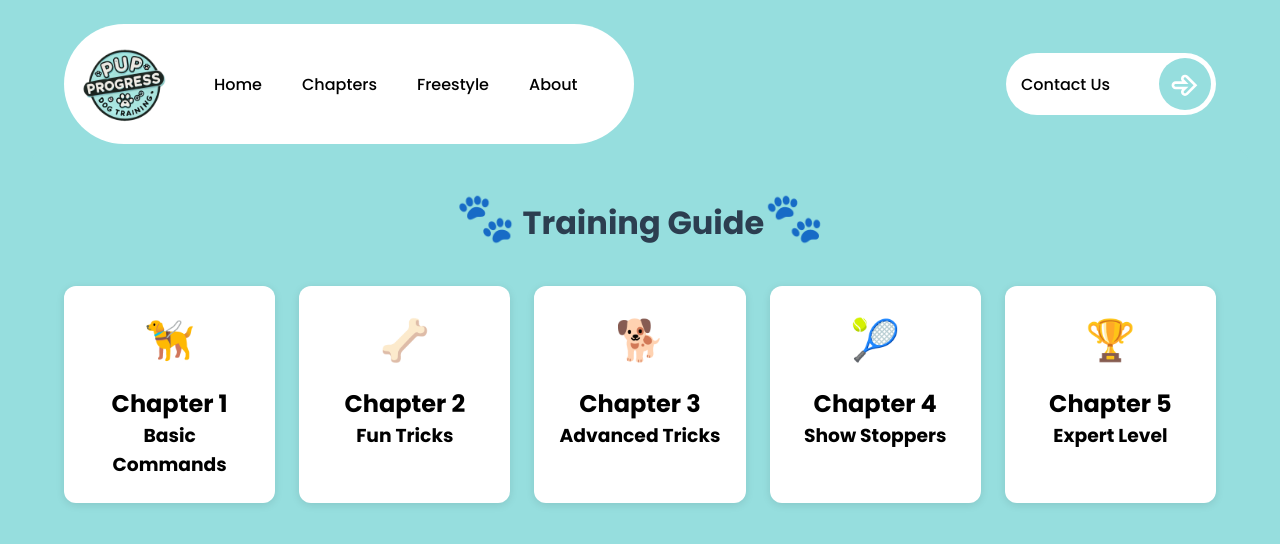
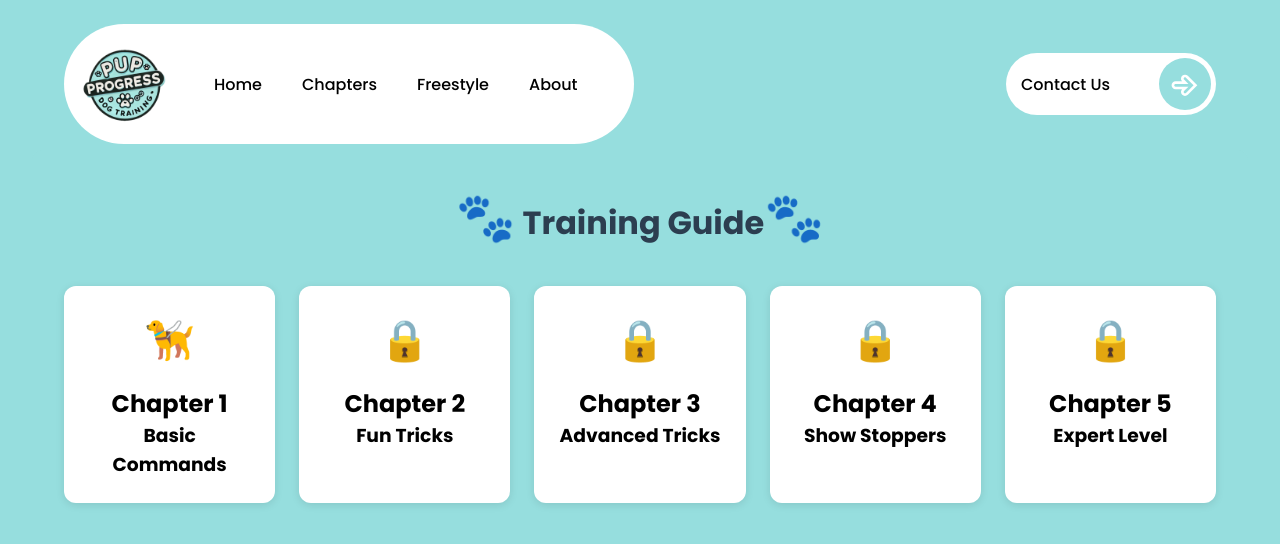
Before and after one commit to evelynmbart/pup--progress, a React (Vite) app: page /chapters in a window 1280 px wide. Shown: the top 544 px of the page. Built offline with nearby package versions, Linux system fonts and the light colour scheme.

Commit message:
create ischapterlocked function to handle chapter lockability

```diff
--- a/src/pages/Chapters.jsx
+++ b/src/pages/Chapters.jsx
@@ -13,6 +13,7 @@ import "../css/Chapters.css";
 export default function Chapters() {
   const [selectedChapter, setSelectedChapter] = useState(null);
   const [selectedTrick, setSelectedTrick] = useState(null);
+  const [isLocked, setIsLocked] = useState(true);
   const [completedTricks, setCompletedTricks] = useState(() => {
     const saved = localStorage.getItem("completedTricks");
     return saved ? JSON.parse(saved) : [];
@@ -35,10 +36,16 @@ export default function Chapters() {
     return completedTricks.includes(`${chapterId}-${trickId}`);
   };
 
-  //  i want to make the chapters be locked until user has completed the previous chapter
-  //  i need a button on each trick that will allow the user to mark the trick as completed
-  //  i need to store the completed tricks in local storage
-  //  i need to make the trick instructions be locked until the user has completed the previous chapter
+  const isChapterLocked = (chapterNumber) => {
+    if (chapterNumber === 1) return false;
+
+    const previousChapter = chapters[chapterNumber - 2];
+    const previousChapterTricks = previousChapter.data;
+
+    return !previousChapterTricks.every((trick) =>
+      isCompleted(chapterNumber - 1, trick.id)
+    );
+  };
 
   return (
     <div className="chapters-container">
@@ -54,13 +61,17 @@ export default function Chapters() {
               key={chapter.number}
               className={`chapter-card ${
                 selectedChapter === chapter.number ? "selected" : ""
-              }`}
+              } ${isChapterLocked(chapter.number) ? "locked" : ""}`}
               onClick={() => {
-                setSelectedChapter(chapter.number);
-                setSelectedTrick(null);
+                if (!isChapterLocked(chapter.number)) {
+                  setSelectedChapter(chapter.number);
+                  setSelectedTrick(null);
+                }
               }}
             >
-              <div className="chapter-emoji">{chapter.emoji}</div>
+              <div className="chapter-emoji">
+                {isChapterLocked(chapter.number) ? "🔒" : chapter.emoji}
+              </div>
               <h2>Chapter {chapter.number}</h2>
               <h3>{chapter.title}</h3>
             </div>
```
